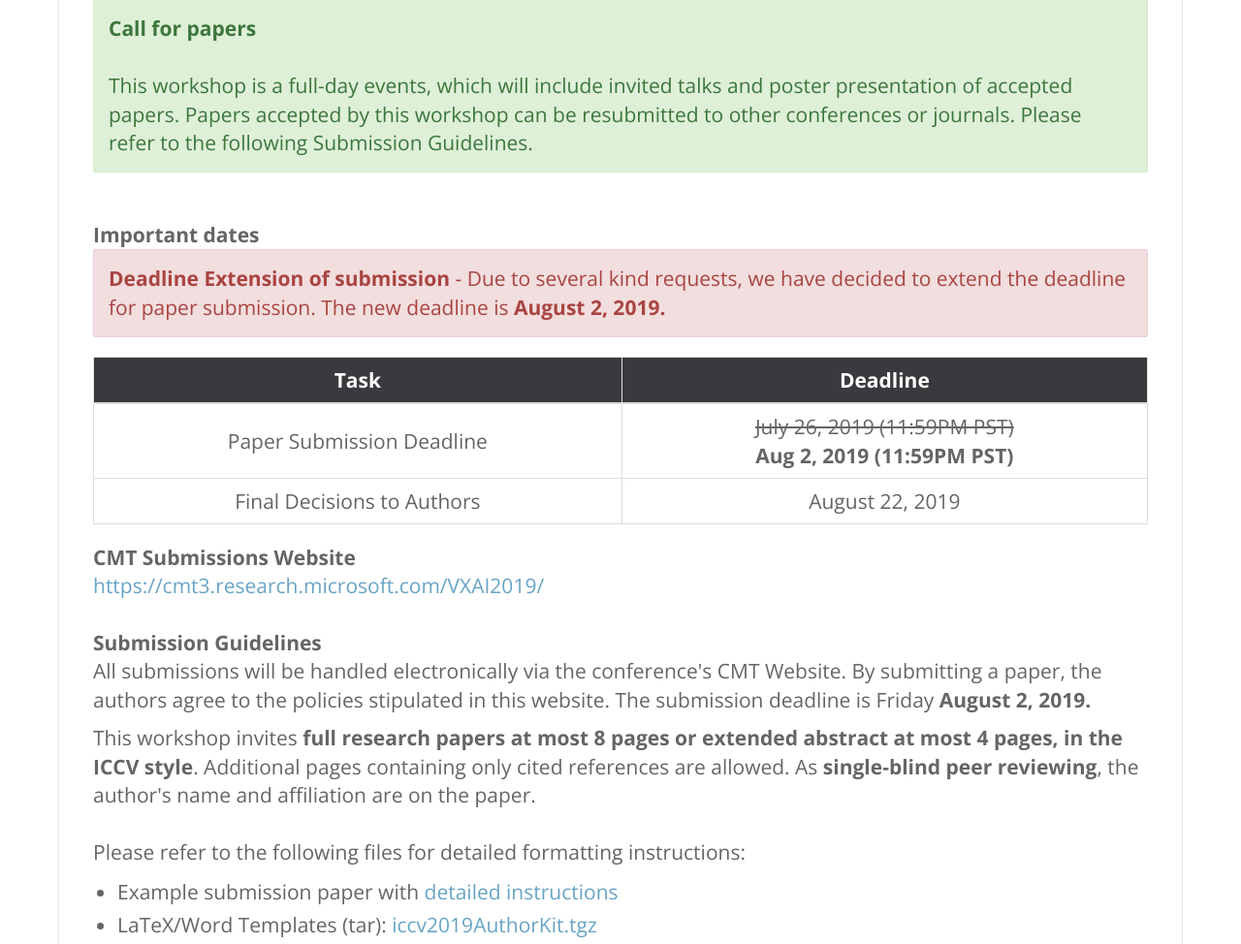
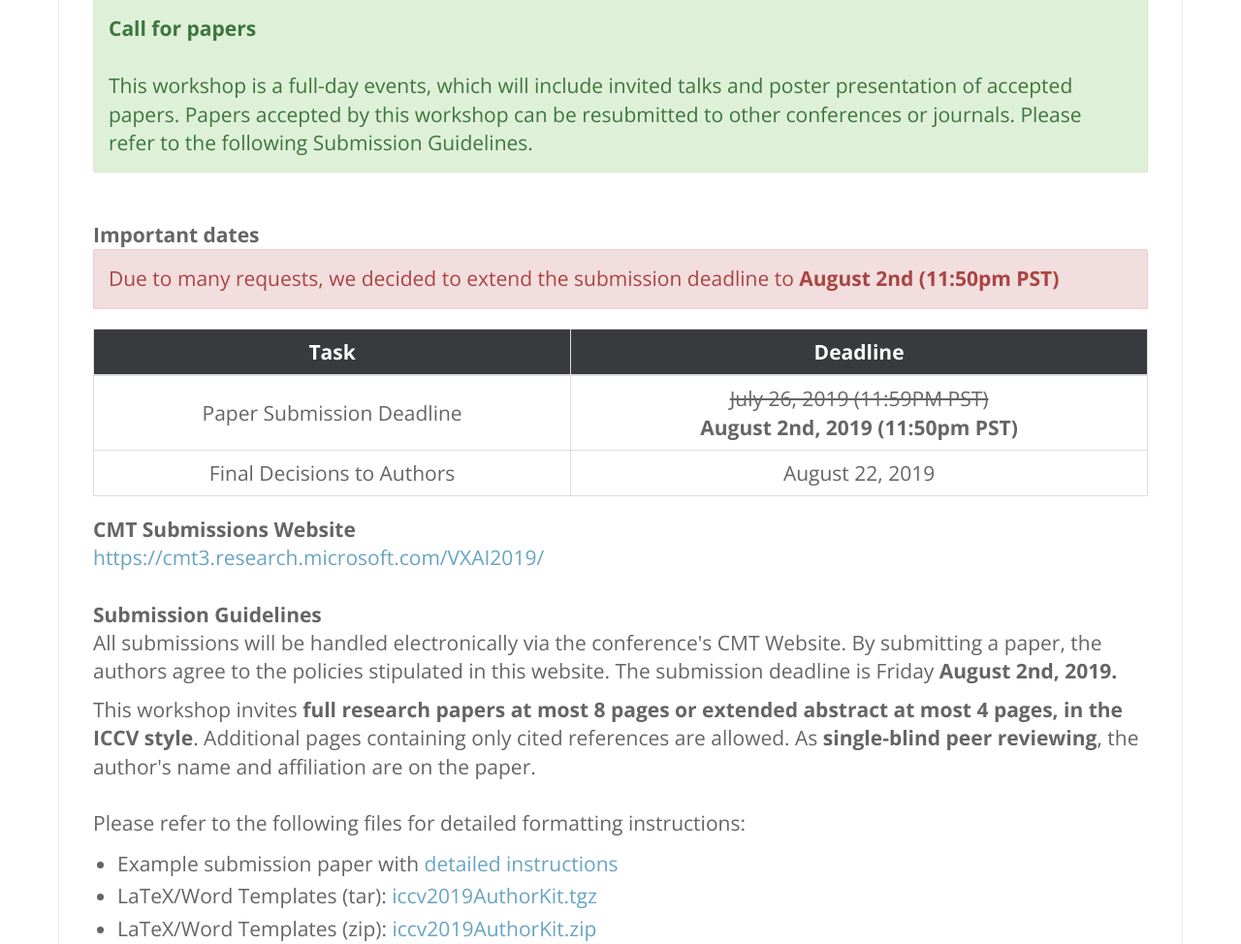
Before and after one commit to SAIL-KAIST/xai, a Django app: template web/templates/web/workshop19.html in a window 1280 px wide. Shown: the part 3050-4024 px from the top of the page at 97% size. Run offline with Django 3.2, Linux system fonts and the light colour scheme; the template is opened without the code that fills it, so the values that code supplies are empty; some libraries are stand-ins or nearby versions.

Commit message:
deadline change

```diff
--- a/web/templates/web/workshop19.html
+++ b/web/templates/web/workshop19.html
@@ -217,7 +217,7 @@
 					<span><strong>Important dates </strong><br>
 
 					<div class="alert alert-danger">
-						<strong>Deadline Extension of submission</strong> - Due to several kind requests, we have decided to extend the deadline for paper submission. The new deadline is <strong>August 2, 2019.</strong>
+						Due to many requests, we decided to extend the submission deadline to <strong> August 2nd (11:50pm PST)</strong>
 					</div>
 
 
@@ -232,7 +232,7 @@
 							  <tr>
 								  <td>Paper Submission Deadline</td>
 								  <td><del>July 26, 2019 (11:59PM PST)</del><br>
-									  <strong>Aug 2, 2019 (11:59PM PST)</strong></td>
+									  <strong>August 2nd, 2019 (11:50pm PST)</strong></td>
 							  </tr>
 							  <tr>
 								  <td>Final Decisions to Authors</td>
@@ -248,7 +248,7 @@
 					<span><strong>Submission Guidelines</strong></span>
 
 					<p> All submissions will be handled electronically via the conference's CMT Website. By submitting a paper, the authors agree to the policies stipulated in this website.
-						The submission deadline is Friday <strong>August 2, 2019. </strong></p>
+						The submission deadline is Friday <strong>August 2nd, 2019. </strong></p>
 						<p> This workshop invites <strong>full research papers at most 8 pages or extended abstract at most 4 pages, in the ICCV style</strong>. Additional pages containing only cited references are allowed.
 						As <strong>single-blind peer reviewing</strong>, the author's name and affiliation are on the paper.<br><br>
 						Please refer to the following files for detailed formatting instructions:</p>
```
